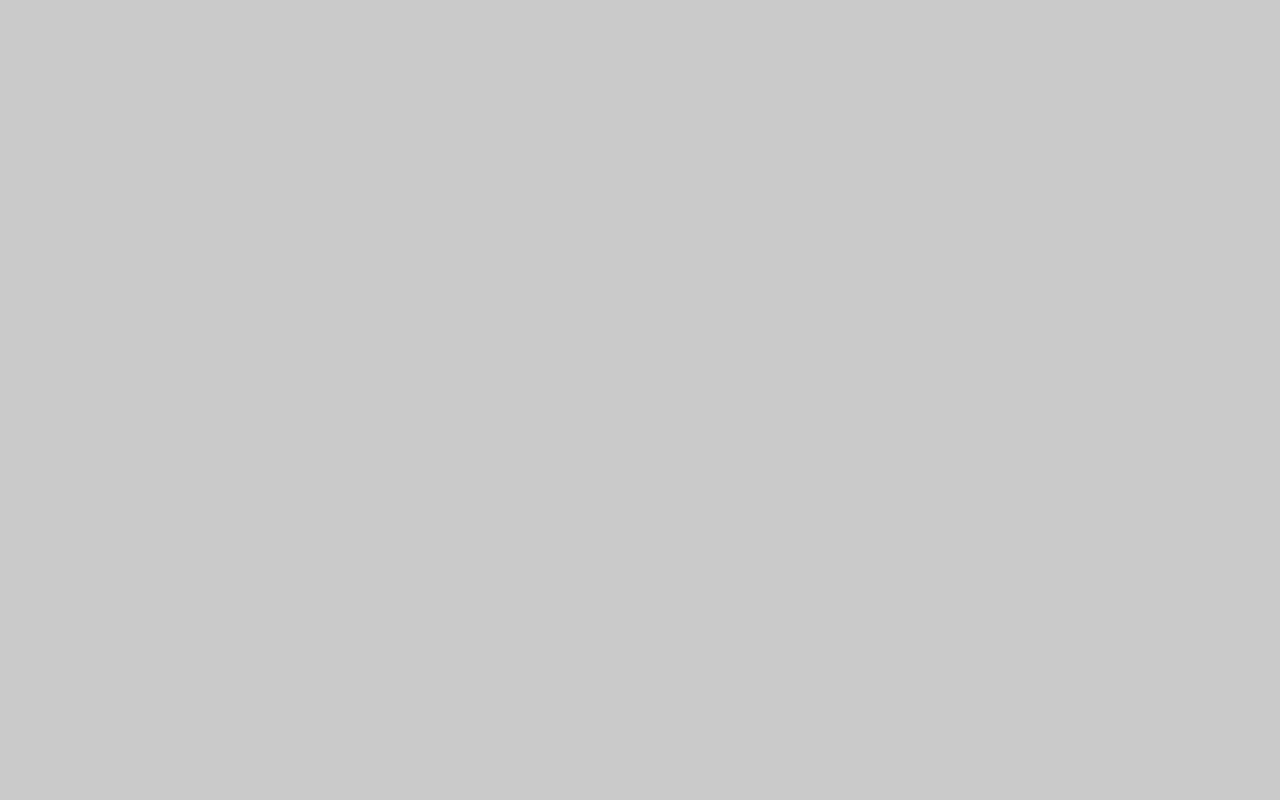
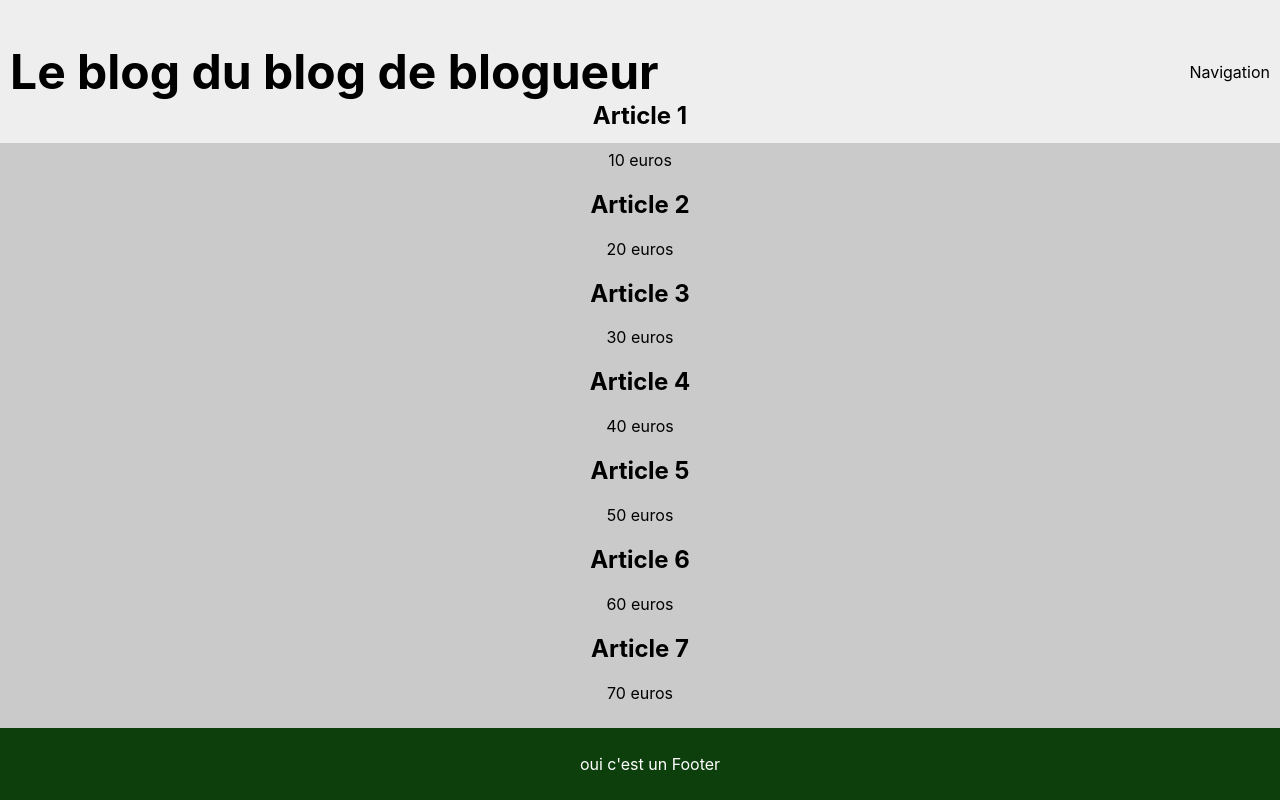
Before and after one commit to SeyaSix/exo-test-reac, a React (Create React App) app: page /Articles in a window 1280 px wide. Before the commit this address had no page. Built offline with nearby package versions, Linux system fonts and the light colour scheme.

Commit message:
dual pages ok diapo

```diff
--- a/src/App.css
+++ b/src/App.css
@@ -45,6 +45,19 @@
   text-align: center;
   margin-top: 15%;
 }
+.diapo-c {
+  display: flex;
+  justify-content: center;
+  align-items: center;
+
+}
+.diapo-image {
+  max-width: 50%;
+  max-height: 50%;
+}
+.diapo-button {
+  margin-top: 10px;
+}
 
 main {
   text-align: center;
--- a/src/App.js
+++ b/src/App.js
@@ -3,6 +3,7 @@ import "./App.css";
 import Home from "./page/Home";
 import Contact from "./page/Contact";
 import Diapo from "./page/Diapo";
+import Articles from "./page/Articles"
 
 function App() {
   return (
@@ -11,6 +12,7 @@ function App() {
         <Route path="/" element={<Home />} />
         <Route path="/contact" element={<Contact />} />
         <Route path="/diapo" element={<Diapo />} />
+        <Route path="/Articles" element={<Articles />} />
       </Routes>
     </BrowserRouter>
   );
--- a/src/components/Header/Header.jsx
+++ b/src/components/Header/Header.jsx
@@ -11,7 +11,8 @@ function Header() {
           <ul className="nav-list">
             <li><Link to="/">Home</Link></li>
             <li><Link to="/Contact">Contact</Link></li>
-            <li> <Link to="/diapo">Galerie</Link> </li>
+            <li> <Link to="/diapo">Galerie</Link></li>
+            <li> <Link to="/articles">Articles</Link></li>
           </ul>
         </div>
       </nav>
--- /dev/null
+++ b/src/page/Articles.jsx
@@ -0,0 +1,87 @@
+import Header from '../components/Header/Header';
+import Footer from '../components/Footer/Footer';
+
+function Articles(){
+    const articles = [
+        {
+            title: "Article 1",
+            price: 10,
+            isPublished: true,
+        },
+
+        {
+            title: "Article 2",
+            price: 20,
+            isPublished: false,
+        },
+
+        {
+            title: "Article 3",
+            price: 30,
+            isPublished: true,
+        },
+
+        {
+            title: "Article 4",
+            price: 40,
+            isPublished: false,
+        },
+
+        {
+            title: "Article 5",
+            price: 50,
+            isPublished: true,
+        },
+
+        {
+            title: "Article 6",
+            price: 60,
+            isPublished: false,
+        },
+
+        {
+            title: "Article 7",
+            price: 70,
+            isPublished: true,
+        },
+
+        {
+            title: "Article 8",
+            price: 80,
+            isPublished: false,
+        },
+
+        {
+            title: "Article 9",
+            price: 90,
+            isPublished: true,
+        },
+
+        {
+            title: "Article 10",
+            price: 100,
+            isPublished: false,
+        },
+    ];
+
+    const articleafficher = articles.slice(0, articles.length - 3);
+
+    return (
+      <>
+        <Header />
+        <main>
+            {articleafficher.map((article) => (
+            <article key={article.title}>
+                <h2>{article.title}</h2>
+                <p>{article.price} euros</p>
+            </article>
+
+
+        ))}
+         </main>
+        <Footer />
+      </>
+    );
+  }
+
+  export default Articles;
--- a/src/page/Diapo.jsx
+++ b/src/page/Diapo.jsx
@@ -1,3 +1,4 @@
+import React, { useState } from 'react';
 import Footer from "../components/Footer/Footer";
 import Header from "../components/Header/Header";
 
@@ -8,13 +9,23 @@ import image2 from "../img/mcl.jpg";
 
 
 function Diapo() {
+  const [currentImage, setCurrentImage] = useState(0);
+  const images = [image1, image2];
 
+  const prevImage = () => {
+    setCurrentImage((prevIndex) => (prevIndex - 1 + images.length) % images.length);
+  };
+  const nextImage = () => {
+    setCurrentImage((prevIndex) => (prevIndex + 1) % images.length);
+  };
 
     return (
       <>
         <Header />
         <div className="diapo-c">
-          {image1 }
+        <button className="diapo-button" onClick={prevImage}>Précédent</button>
+        <img className="diapo-image" src={images[currentImage]} alt={`Image ${currentImage + 1}`} />
+        <button className="diapo-button" onClick={nextImage}>Suivant</button>
         </div>
         <Footer />
       </>
```
